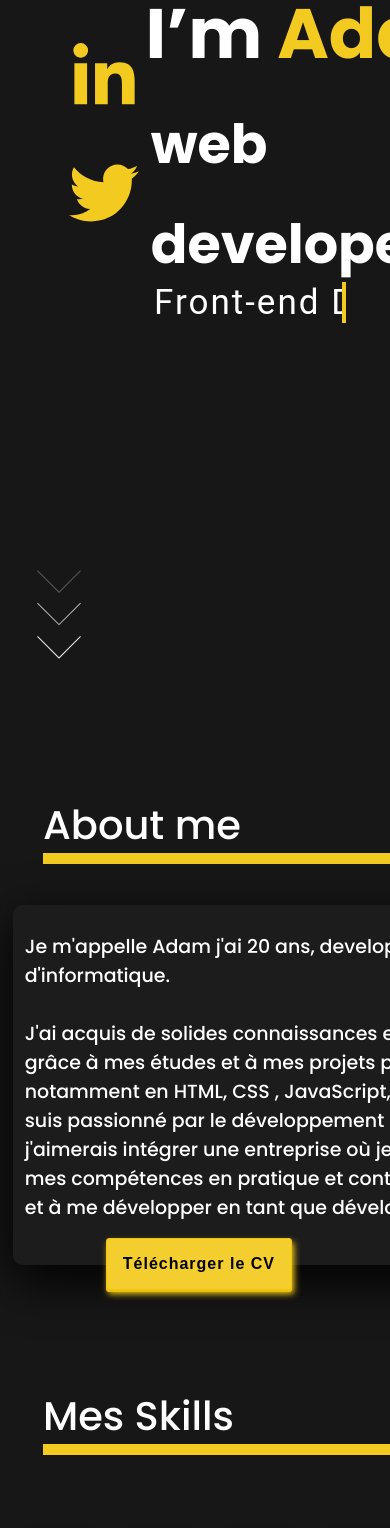
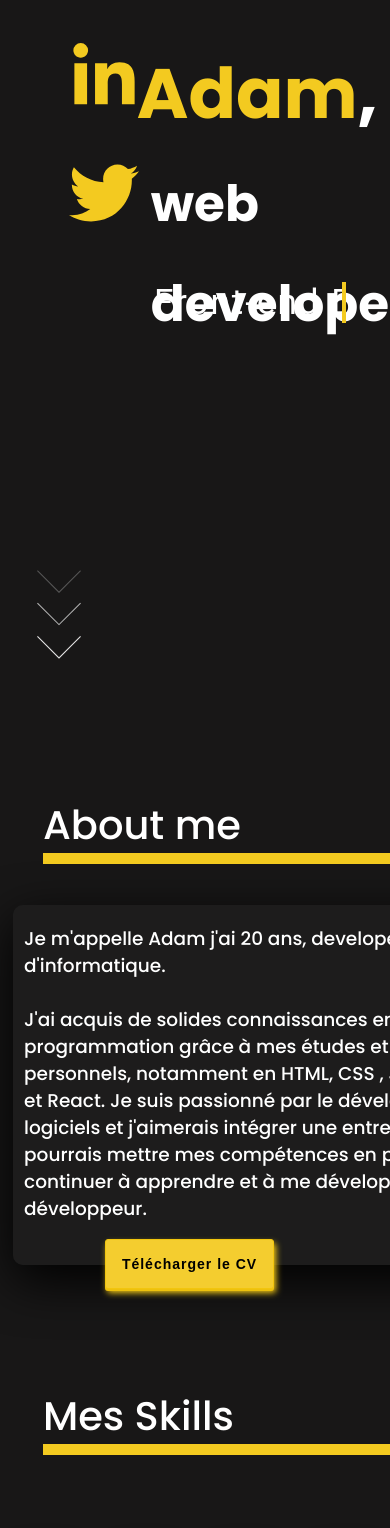
Before and after one commit to Neyzoh/Portfolio, a React (Create React App) app in the folder portfolio/: page / in a window 390 px wide. Shown: the part 440-1968 px from the top of the page. Built offline with nearby package versions, Linux system fonts and the light colour scheme.

Commit message:
responsive mobile

```diff
--- a/portfolio/src/components/About/style.scss
+++ b/portfolio/src/components/About/style.scss
@@ -73,38 +73,38 @@
         cursor: pointer;
 }
 
-@media  all and (max-width: 1200px) {
-    .about-container{
-        font-size: 5em;
-        bottom: -30%;
-    }
-    .about-container::before{
-        width: 25em;
-    }
-    .about-card{
-        width: 105vh;
-        height: 30vh;
-        left: 690px;
-        top: 390px;
-    }
-    .about-card-paragraph{
-        font-size: 32px;
-        bottom: 12%;
-        right: 30px;
-        left: 2%;
-        position: absolute ;
-    }
-    .card-btn-container{
-        bottom: -6.5em;
-        left: 1px;
-    }
-    .card-btn{
-        padding: 26px;
-        margin: 3%;
-        border-radius: 3px;
-        font-size: 20px;
-    }
-}
+// @media  all and (max-width: 1200px) {
+//     .about-container{
+//         font-size: 5em;
+//         bottom: -30%;
+//     }
+//     .about-container::before{
+//         width: 25em;
+//     }
+//     .about-card{
+//         width: 105vh;
+//         height: 30vh;
+//         left: 690px;
+//         top: 390px;
+//     }
+//     .about-card-paragraph{
+//         font-size: 32px;
+//         bottom: 12%;
+//         right: 30px;
+//         left: 2%;
+//         position: absolute ;
+//     }
+//     .card-btn-container{
+//         bottom: -6.5em;
+//         left: 1px;
+//     }
+//     .card-btn{
+//         padding: 26px;
+//         margin: 3%;
+//         border-radius: 3px;
+//         font-size: 20px;
+//     }
+// }
 
 @media all and (max-width: 768px) {
     .about-container{
@@ -115,13 +115,13 @@
         width: 12em;
     }
     .about-card{
-        width: 430px;
+        width: 400px;
         height: 200px;
-        left: 265px;
+        left: 250px;
         top: 290px;
     }
     .about-card-paragraph{
-        font-size: 19px;
+        font-size: 18.5px;
         bottom: 12%;
         right: 30px;
         left: 2%;
@@ -135,6 +135,6 @@
         padding: 16px;
         margin: 3%;
         border-radius: 3px;
-        font-size: 16px;
+        font-size: 14px;
     }
 }
--- a/portfolio/src/components/Contact/style.scss
+++ b/portfolio/src/components/Contact/style.scss
@@ -150,24 +150,27 @@
 
 @media all and (max-width: 768px) {
     .contact-container{
-        bottom: -270%;
+        bottom: -250%;
         font-size: 4em;
     }
     .contact-container::before{
-        width: 15em;
+        width: 12em;
     }
     .contact-box{
-        left: 350px;
-        width: 600px;
-        height: 600px;
+        left: 246px;
+        bottom: 100px;
+        width: 550px;
+        height: 580px;
+        padding-top: 10px;
     }
     .sumbmit-btn-container{
-        position: sticky;
-        left: 0;
+        position: relative;
+        left: 180px;
+        width: 70%;
 
     }
     .submit-input{
         width: 30%;
-        left: 2px;
+        margin-left: 20px;
     }
 }
--- a/portfolio/src/components/Footer/style.scss
+++ b/portfolio/src/components/Footer/style.scss
@@ -11,8 +11,9 @@
 
 @media all and (max-width: 768px) {
     .footer{
-        bottom: -300%;
+        bottom: -330%;
         left: 290px;
-        font-size: 10px;
+        font-size: 1px;
+        color: $backgroundcolor;
     }
 }
--- a/portfolio/src/components/Home/home.js
+++ b/portfolio/src/components/Home/home.js
@@ -11,9 +11,9 @@ function Home () {
     return(
         <div className="home">
             <div className='home-socials'>
-               <a href='#'className='home-socials-icon'><FaGithub  color='#F3CA20' className='real-icon'/></a>
-               <a href='#'className='home-socials-icon' ><FaLinkedinIn   color='#F3CA20' className='real-icon'/></a>
-               <a href='#'className='home-socials-icon' ><FaTwitter  color='#F3CA20' className='real-icon'/></a>
+               <a href='https://github.com/Neyzoh'className='home-socials-icon'><FaGithub  color='#F3CA20' className='real-icon'/></a>
+               <a href='https://www.linkedin.com/in/adam-ammour-a73a861a9/'className='home-socials-icon' ><FaLinkedinIn   color='#F3CA20' className='real-icon'/></a>
+               <a href='https://twitter.com/Neyzxh'className='home-socials-icon' ><FaTwitter  color='#F3CA20' className='real-icon'/></a>
             </div>
 
             <div className='home-description'>
--- a/portfolio/src/components/Home/style.scss
+++ b/portfolio/src/components/Home/style.scss
@@ -151,67 +151,67 @@
     }
 }
 
-@media  all and (max-width: 1200px) {
-  .home-image{
-    display: none;
-  }
-  .home-description{
-    z-index: -1;
-    height: 100vh;
-    padding-left: 70px;
-    width: 100%;
-  }
-  .home-description-title-1{
-    justify-content: center;
-    font-size: 9rem;
-    margin-top: -90px;
-    position: relative;
-    right: 200px;
-    padding: 0;
-    font-weight: bold;
-    line-height: 12rem;
-  }
-  .home-description-title-2{
-    justify-content: center;
-    padding: 0;
-    position: relative;
-    right: 90px;
-    font-size: 9rem;
-    font-weight: bold;
-    line-height: 12rem;
-  }
-  .home-description-title-3{
-    justify-content: center;
-    position: relative;
-    left: 27px;
-    padding: 0;
-    font-size: 9rem;
-    font-weight: bold;
-    line-height: 12rem;
-  }
-  .home-underdesc{
-    height: 160vh;
-    z-index: -1;
-    position: relative;
-    right: 60px;
+// @media  all and (max-width: 1200px) {
+//   .home-image{
+//     display: none;
+//   }
+//   .home-description{
+//     z-index: -1;
+//     height: 100vh;
+//     padding-left: 70px;
+//     width: 100%;
+//   }
+//   .home-description-title-1{
+//     justify-content: center;
+//     font-size: 9rem;
+//     margin-top: -90px;
+//     position: relative;
+//     right: 200px;
+//     padding: 0;
+//     font-weight: bold;
+//     line-height: 12rem;
+//   }
+//   .home-description-title-2{
+//     justify-content: center;
+//     padding: 0;
+//     position: relative;
+//     right: 90px;
+//     font-size: 9rem;
+//     font-weight: bold;
+//     line-height: 12rem;
+//   }
+//   .home-description-title-3{
+//     justify-content: center;
+//     position: relative;
+//     left: 27px;
+//     padding: 0;
+//     font-size: 9rem;
+//     font-weight: bold;
+//     line-height: 12rem;
+//   }
+//   .home-underdesc{
+//     height: 160vh;
+//     z-index: -1;
+//     position: relative;
+//     right: 60px;
 
-    &-title{
-      font-size: 4.5rem;
-      padding-left: 110px;
-    }
-  }
-  .home-socials{
-    padding-left: 190px;
-    height: 100vh;
-  }
-  .real-icon{
-    font-size: 90px;
-  }
-  .scroll-down{
-    top: 100%;
-  }
+//     &-title{
+//       font-size: 4.5rem;
+//       padding-left: 110px;
+//     }
+//   }
+//   .home-socials{
+//     padding-left: 190px;
+//     height: 100vh;
+//   }
+//   .real-icon{
+//     font-size: 90px;
+//   }
+//   .scroll-down{
+//     top: 100%;
+//   }
 
-}
+// }
 
 @media all and (max-width: 768px) {
   .home-image{
@@ -221,7 +221,7 @@
     z-index: -1;
     height: 120vh;
     padding-left: 100px;
-    width: 100%;
+    width: 87%;
   }
   .home-description-title-1{
     justify-content: center;
@@ -247,7 +247,7 @@
     position: relative;
     padding: 0;
     left: -35px;
-    font-size: 5.4rem;
+    font-size: 5rem;
     font-weight: bold;
     line-height: 10rem;
   }
--- a/portfolio/src/components/Navbar/navbar.scss
+++ b/portfolio/src/components/Navbar/navbar.scss
@@ -49,20 +49,20 @@
     }
 }
 
-@media  all and (max-width: 1200px) {
-    .navbar{
-        width: 165vh;
-        font-size: 2.5em;
+// @media  all and (max-width: 1200px) {
+//     .navbar{
+//         width: 165vh;
+//         font-size: 2.5em;
 
-        &-title {
-            font-size: 29px;
-        }
-    }
-}
+//         &-title {
+//             font-size: 29px;
+//         }
+//     }
+// }
 
 @media all and (max-width: 768px) {
     .navbar {
-        width: 100%;
+        width: 90%;
         padding-left: 85px;
 
         &-title{
--- a/portfolio/src/components/Skills/style.scss
+++ b/portfolio/src/components/Skills/style.scss
@@ -137,19 +137,19 @@
     box-shadow: 0px  0 darken(#F3CA20, 5%), 5px 4px 2px darken(#F3CA20, 2%);
 }
 
-@media  all and (min-width: 1200px) {
-    .skills-container{
-        bottom: -103%;
-        font-size: 5em;
-    }
-    .skills-container::before{
-        width: 25em;
-    }
-    .skill-card{
-        bottom: -150%;
-        right: -100vh;
-    }
-}
+// @media  all and (min-width: 1200px) {
+//     .skills-container{
+//         bottom: -103%;
+//         font-size: 5em;
+//     }
+//     .skills-container::before{
+//         width: 25em;
+//     }
+//     .skill-card{
+//         bottom: -150%;
+//         right: -100vh;
+//     }
+// }
 
 @media(max-width: 768px) {
     .skills-container{
@@ -161,7 +161,7 @@
     }
     .skill-card{
         bottom: -110%;
-        right: -310px;
+        right: -295px;
     }
     .card-1{
         padding:40px;
```
